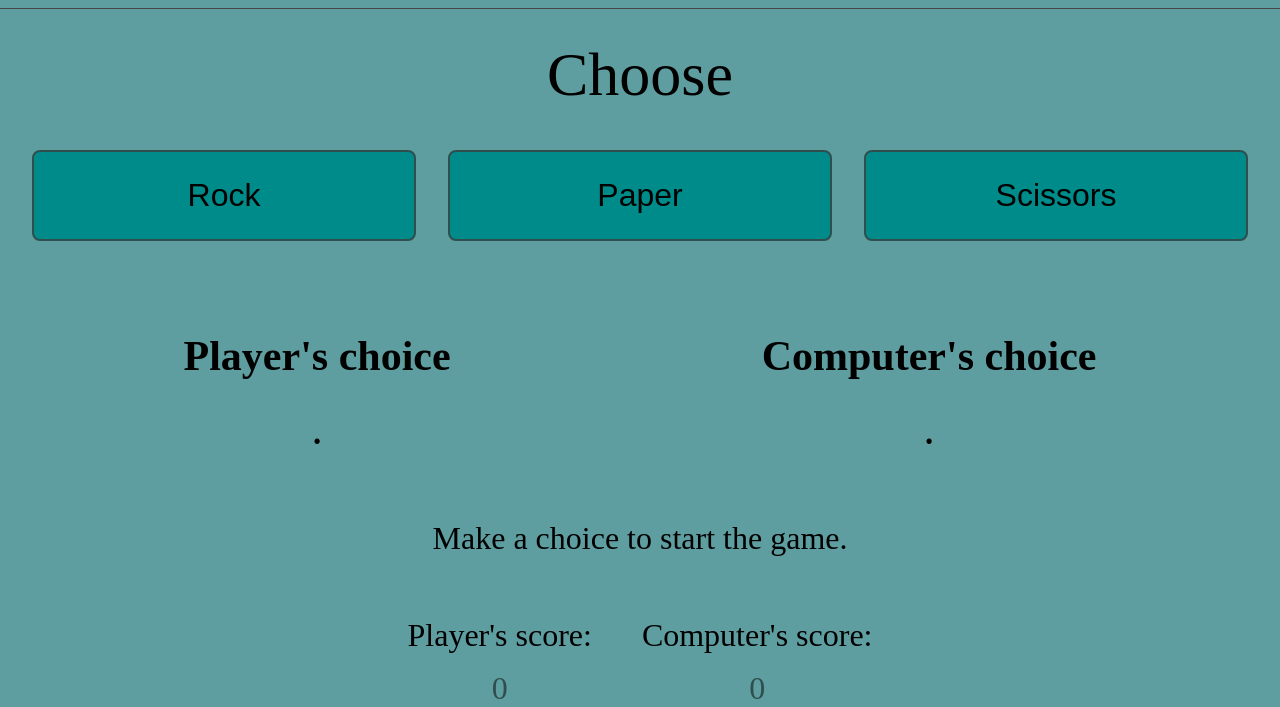
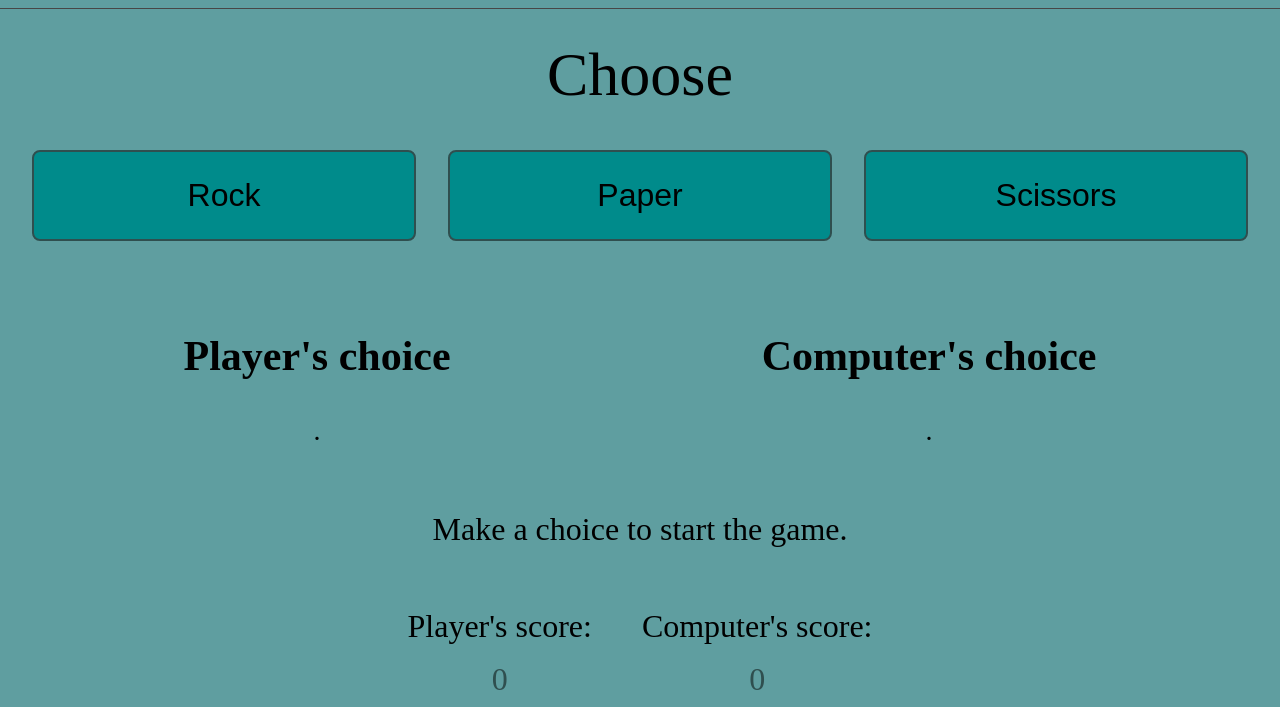
Before and after one commit to AbdullahFadaq/rock-paper-scissors, a plain HTML site: page index.html in a window 1280 px wide. Shown: the part 150-857 px from the top of the page. Drawn offline with Linux system fonts and the light colour scheme.

Commit message:
updated the choices tags to be more readable

```diff
--- a/index.html
+++ b/index.html
@@ -27,12 +27,12 @@
     <div class="display-choices">
         <div class="player-choice">
             <h2>Player's choice </h2>
-            <h3 class="choice">.</h3>
+            <p class="choice">.</p>
         </div>
 
         <div class="computer-choice">
             <h2>Computer's choice </h2>
-            <h3 class="choice">.</h3>
+            <p class="choice">.</p>
         </div>
     </div>
 
```
